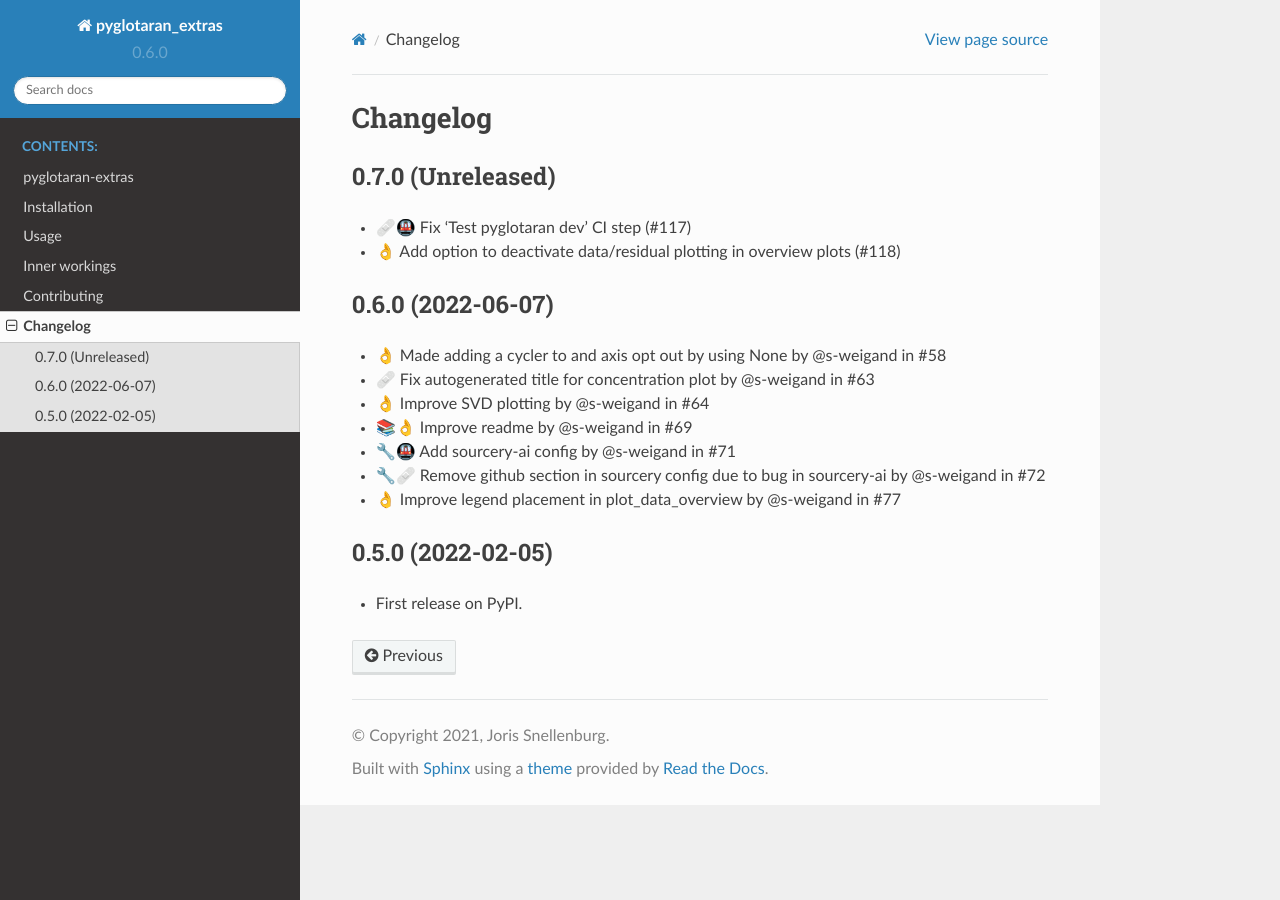
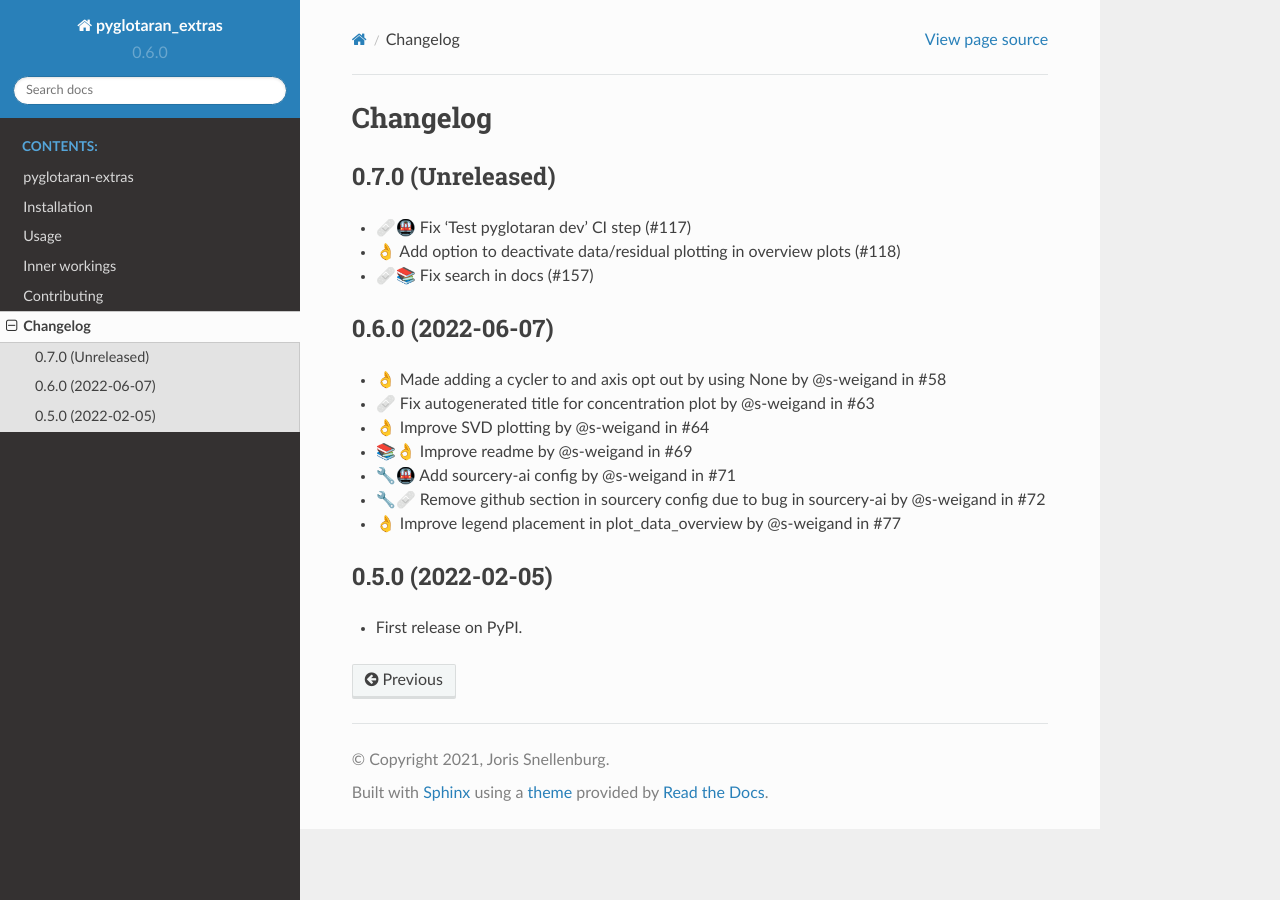
Before and after one commit to glotaran/pyglotaran-extras, a Sphinx documentation site: the page built from docs/changelog.md, in a window 1280 px wide. Built offline with Sphinx 7.4.7 and the Read the Docs theme 2.0.0, drawn with Linux system fonts in a browser that asks for light colours.

Commit message:
🩹📚 Fix search in docs (#157)
Currently, the search functionality in our docs hangs indefinitely.
The error you get in the dev tools console is

Uncaught ReferenceError: jQuery is not defined

This relates to a change in the rtd theme and how to use it (old config).

* 🩹📚 Fix search in docs

* 🚧📚 Added change to changelog

```diff
--- a/changelog.md
+++ b/changelog.md
@@ -6,6 +6,7 @@
 
 - 🩹🚇 Fix 'Test pyglotaran dev' CI step (#117)
 - 👌 Add option to deactivate data/residual plotting in overview plots (#118)
+- 🩹📚 Fix search in docs (#157)
 
 (changes-0_6_0)=
 
--- a/docs/conf.py
+++ b/docs/conf.py
@@ -34,6 +34,7 @@
     "sphinx.ext.viewcode",
     "sphinx.ext.napoleon",
     "myst_parser",
+    "sphinx_rtd_theme",
 ]
 
 
--- a/docs/requirements.txt
+++ b/docs/requirements.txt
@@ -1,7 +1,10 @@
 # documentation dependencies
 Sphinx>=3.2.0
 myst-parser>=0.12.0
-sphinx-rtd-theme>=0.5.1
+sphinx-rtd-theme>=1.2.0
+# Needed for the search to work
+# Ref.: https://github.com/readthedocs/sphinx_rtd_theme/issues/1434
+sphinxcontrib-jquery>=4.1
 sphinx-copybutton>=0.3.0
 numpydoc>=0.8.0
 # notebook docs
```
